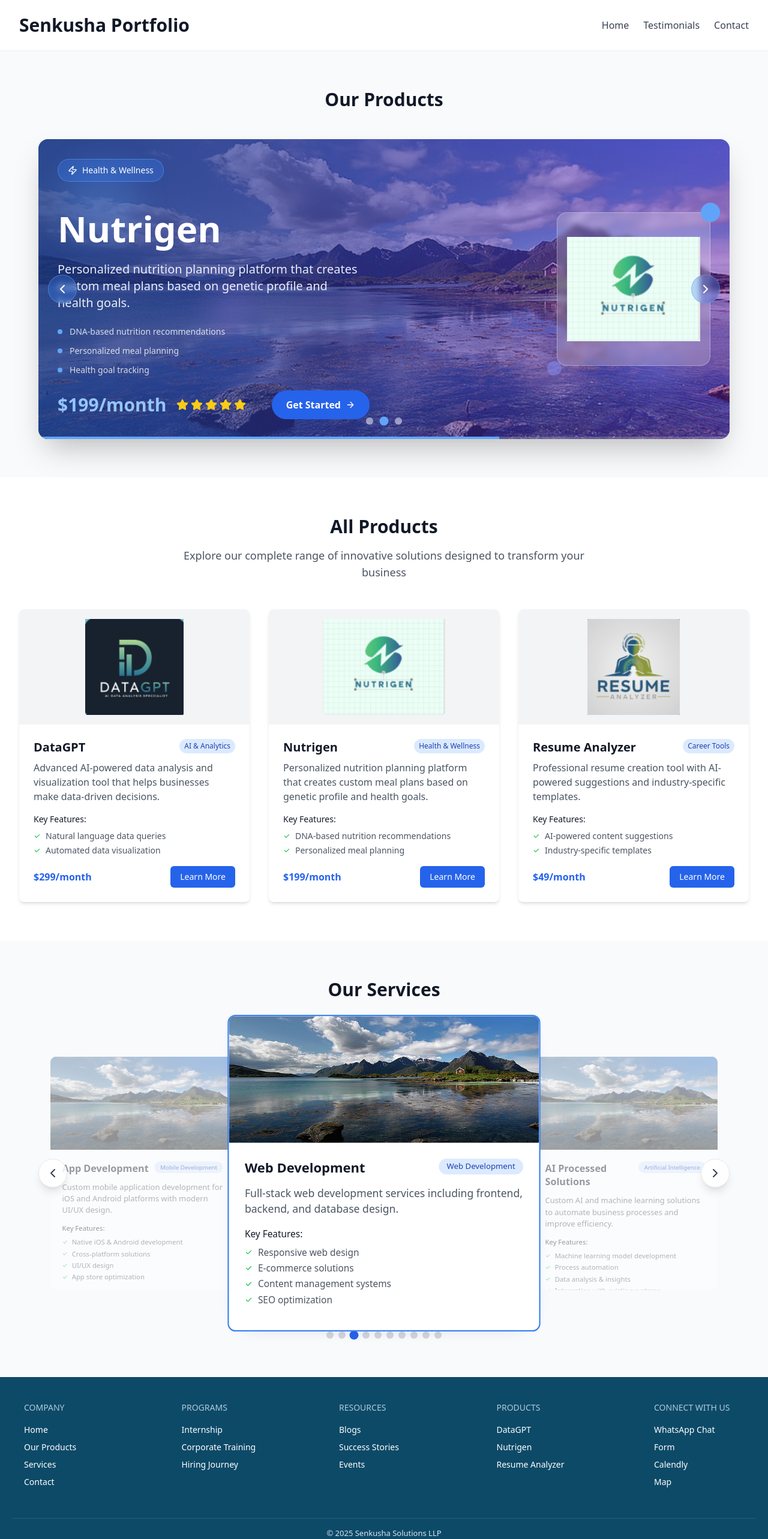
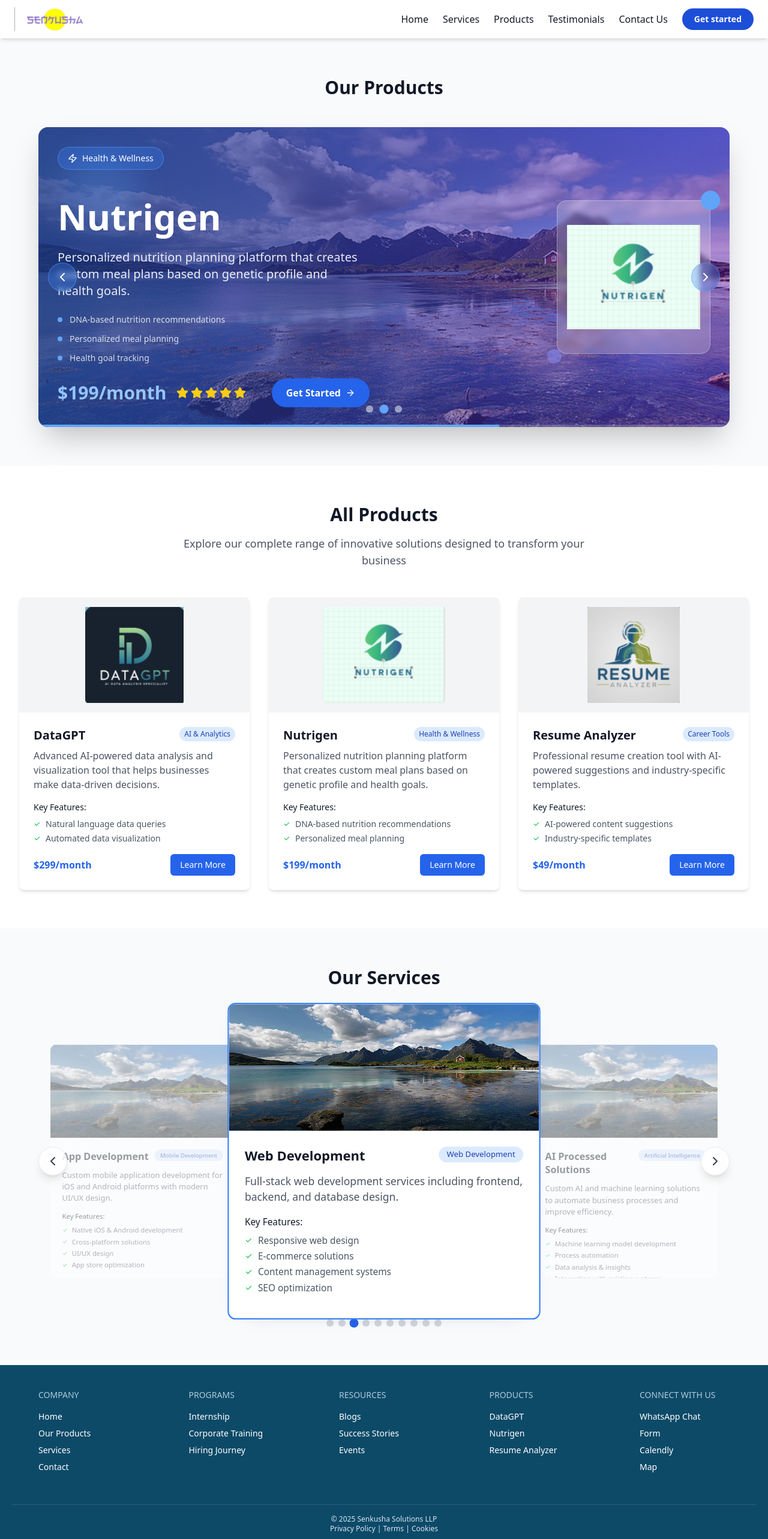
Before and after one commit to shravanisenkusha/Freelance_Sites, a React (Create React App) app: page / in a window 1280 px wide. Shown: the top 2566 px of the page at 60% size. Built offline with nearby package versions, Linux system fonts and the light colour scheme.

Commit message:
Completed testimonials

```diff
--- a/src/components/Footer.jsx
+++ b/src/components/Footer.jsx
@@ -2,11 +2,11 @@
 
 function Footer() {
   return (
-    <footer style={styles.footer}>
-      <div style={styles.container}>
+    <footer className="bg-[#0D4A68] text-white text-sm py-10 px-5">
+      <div className="max-w-6xl mx-auto flex flex-wrap justify-between">
         {/* Column 1: Company */}
-        <div style={styles.column}>
-          <h4 style={styles.heading}>COMPANY</h4>
+        <div className="flex flex-col min-w-[150px] mb-5 gap-2">
+          <h4 className="text-[#AFCBDB] mb-2">COMPANY</h4>
           <a href="/">Home</a>
           <a href="/products">Our Products</a>
           <a href="/services">Services</a>
@@ -14,32 +14,32 @@
         </div>
 
         {/* Column 2: Programs */}
-        <div style={styles.column}>
-          <h4 style={styles.heading}>PROGRAMS</h4>
+        <div className="flex flex-col min-w-[150px] mb-5 gap-2">
+          <h4 className="text-[#AFCBDB] mb-2">PROGRAMS</h4>
           <a href="/internship">Internship</a>
           <a href="/training">Corporate Training</a>
           <a href="/journey">Hiring Journey</a>
         </div>
 
         {/* Column 3: Resources */}
-        <div style={styles.column}>
-          <h4 style={styles.heading}>RESOURCES</h4>
+        <div className="flex flex-col min-w-[150px] mb-5 gap-2">
+          <h4 className="text-[#AFCBDB] mb-2">RESOURCES</h4>
           <a href="/blogs">Blogs</a>
           <a href="/success">Success Stories</a>
           <a href="/events">Events</a>
         </div>
 
         {/* Column 4: Products */}
-        <div style={styles.column}>
-          <h4 style={styles.heading}>PRODUCTS</h4>
+        <div className="flex flex-col min-w-[150px] mb-5 gap-2">
+          <h4 className="text-[#AFCBDB] mb-2">PRODUCTS</h4>
           <a href="/datagpt">DataGPT</a>
           <a href="/nutrigen">Nutrigen</a>
           <a href="/resume">Resume Analyzer</a>
         </div>
 
         {/* Column 5: Connect */}
-        <div style={styles.column}>
-          <h4 style={styles.heading}>CONNECT WITH US</h4>
+        <div className="flex flex-col min-w-[150px] mb-5 gap-2">
+          <h4 className="text-[#AFCBDB] mb-2">CONNECT WITH US</h4>
           <a href="/whatsapp">WhatsApp Chat</a>
           <a href="/form">Form</a>
           <a href="/calendly">Calendly</a>
@@ -48,50 +48,16 @@
       </div>
 
       {/* Bottom Bar */}
-      <div style={styles.bottom}>
+      <div className="border-t border-[#285f7a] mt-8 pt-4 text-center text-[#d9e6f2] text-xs">
         <p>© 2025 Senkusha Solutions LLP</p>
         <div>
-          <a href="/privacy">Privacy Policy</a> | <a href="/terms">Terms</a> | <a href="/cookies">Cookies</a>
+          <a href="/privacy" className="hover:underline">Privacy Policy</a> |{' '}
+          <a href="/terms" className="hover:underline">Terms</a> |{' '}
+          <a href="/cookies" className="hover:underline">Cookies</a>
         </div>
       </div>
     </footer>
   );
 }
 
-const styles = {
-  footer: {
-    backgroundColor: '#0D4A68',
-    color: 'white',
-    padding: '40px 20px',
-    fontSize: '14px',
-  },
-  container: {
-    display: 'flex',
-    flexWrap: 'wrap',
-    justifyContent: 'space-between',
-    maxWidth: '1200px',
-    margin: '0 auto',
-  },
-  column: {
-    display: 'flex',
-    flexDirection: 'column',
-    minWidth: '150px',
-    marginBottom: '20px',
-    gap: '8px',
-  },
-  heading: {
-    fontSize: '14px',
-    color: '#AFCBDB',
-    marginBottom: '8px',
-  },
-  bottom: {
-    borderTop: '1px solid #285f7a',
-    marginTop: '30px',
-    paddingTop: '15px',
-    textAlign: 'center',
-    color: '#d9e6f2',
-    fontSize: '13px',
-  },
-};
-
 export default Footer;
--- a/src/components/Navbar.jsx
+++ b/src/components/Navbar.jsx
@@ -6,96 +6,61 @@
   const [menuOpen, setMenuOpen] = useState(false);
 
   return (
-    <nav style={styles.navbar}>
-      <div style={styles.logoContainer}>
-        <img src={logo} alt="Senkusha Logo" style={styles.logo} />
+    <nav className="sticky top-0 z-50 bg-white shadow-md px-6 py-3 flex flex-wrap items-center justify-between">
+      {/* Logo */}
+      <div className="flex items-center">
+        <Link to="/">
+          <img src={logo} alt="Senkusha Logo" className="h-10 w-auto" />
+        </Link>
       </div>
 
-      <div style={styles.hamburger} onClick={() => setMenuOpen(!menuOpen)}>
+      {/* Hamburger icon (mobile only) */}
+      <div
+        className="text-2xl cursor-pointer md:hidden"
+        onClick={() => setMenuOpen(!menuOpen)}
+      >
         ☰
       </div>
 
+      {/* Navigation Links */}
       <ul
-        style={{
-          ...styles.navLinks,
-          ...(menuOpen ? styles.navLinksMobileOpen : {}),
-        }}
+        className={`${
+          menuOpen ? 'flex' : 'hidden'
+        } md:flex flex-col md:flex-row items-start md:items-center w-full md:w-auto mt-4 md:mt-0 gap-4 md:gap-6 list-none`}
       >
-        <li><Link to="/" style={styles.link}>Home</Link></li>
-        <li><Link to="/services" style={styles.link}>Services</Link></li>
-        <li><Link to="/product" style={styles.link}>Products</Link></li>
-        <li><Link to="/testimonials" style={styles.link}>Testimonials</Link></li> {/* ✅ Added this line */}
-        <li><Link to="/contact" style={styles.link}>Contact Us</Link></li>
-        <li style={styles.btnWrapper}>
-          <button style={styles.button}>Get started</button>
+        <li>
+          <Link to="/" className="text-gray-900 font-medium text-base hover:text-blue-600">
+            Home
+          </Link>
+        </li>
+        <li>
+          <Link to="/services" className="text-gray-900 font-medium text-base hover:text-blue-600">
+            Services
+          </Link>
+        </li>
+        <li>
+          <Link to="/product" className="text-gray-900 font-medium text-base hover:text-blue-600">
+            Products
+          </Link>
+        </li>
+        <li>
+          <Link to="/testimonials" className="text-gray-900 font-medium text-base hover:text-blue-600">
+            Testimonials
+          </Link>
+        </li>
+        <li>
+          <Link to="/contact" className="text-gray-900 font-medium text-base hover:text-blue-600">
+            Contact Us
+          </Link>
+        </li>
+        <li className="md:ml-auto">
+          <button className="bg-blue-700 text-white px-5 py-2 rounded-full text-sm font-semibold hover:bg-blue-800">
+            Get started
+          </button>
         </li>
       </ul>
     </nav>
   );
 }
 
-const styles = {
-  navbar: {
-    display: 'flex',
-    justifyContent: 'space-between',
-    alignItems: 'center',
-    padding: '12px 24px',
-    backgroundColor: 'white',
-    boxShadow: '0 2px 5px rgba(0, 0, 0, 0.05)',
-    position: 'sticky',
-    top: 0,
-    zIndex: 1000,
-    flexWrap: 'wrap',
-  },
-  logoContainer: {
-    display: 'flex',
-    alignItems: 'center',
-  },
-  logo: {
-    height: '40px',
-    width: 'auto',
-  },
-  hamburger: {
-    display: 'none',
-    fontSize: '24px',
-    cursor: 'pointer',
-  },
-  navLinks: {
-    display: 'flex',
-    listStyle: 'none',
-    gap: '20px',
-    margin: 0,
-    padding: 0,
-    alignItems: 'center',
-    flexGrow: 1,
-    flexWrap: 'wrap',
-  },
-  navLinksMobileOpen: {
-    display: 'flex',
-    flexDirection: 'column',
-    width: '100%',
-    marginTop: '10px',
-    gap: '15px',
-  },
-  link: {
-    textDecoration: 'none',
-    color: '#111',
-    fontWeight: 500,
-    fontSize: '16px',
-  },
-  btnWrapper: {
-    marginLeft: 'auto',
-  },
-  button: {
-    backgroundColor: '#1D4ED8',
-    color: 'white',
-    border: 'none',
-    padding: '8px 18px',
-    borderRadius: '999px',
-    fontSize: '14px',
-    cursor: 'pointer',
-    fontWeight: 600,
-  },
-};
-
 export default Navbar;
--- a/src/pages/Contact.jsx
+++ b/src/pages/Contact.jsx
@@ -1,6 +1,6 @@
 import React, { useState } from "react";
 import { Link } from "react-router-dom";
-import Header from "../components/Header";
+import Navbar from "../components/Navbar";
 import Footer from "../components/Footer";
 
 export default function Contact() {
@@ -28,7 +28,7 @@
 
   return (
     <div className="min-h-screen bg-gray-50">
-      <Header />
+      <Navbar />
 
       {/* Contact Section */}
       <section className="py-16">
--- a/src/pages/HomePage.jsx
+++ b/src/pages/HomePage.jsx
@@ -1,7 +1,7 @@
 import React from "react";
 import { Link } from "react-router-dom";
 import { products, services } from "../data";
-import Header from "../components/Header";
+import Navbar from "../components/Navbar";
 import Footer from "../components/Footer";
 import ServicesCarausel from "../components/ServicesCarausel";
 import ProductCarausel from "../components/ProductCarausel";
@@ -11,7 +11,7 @@
 export default function HomePage() {
   return (
     <div className="min-h-screen bg-gray-50">
-      <Header />
+      <Navbar />
       {/* <HeroHeader /> */}
 
       {/* Products Carousel Section */}
```
Also changed, not shown: src/pages/Testimonials.jsx (+23 -18 lines).
